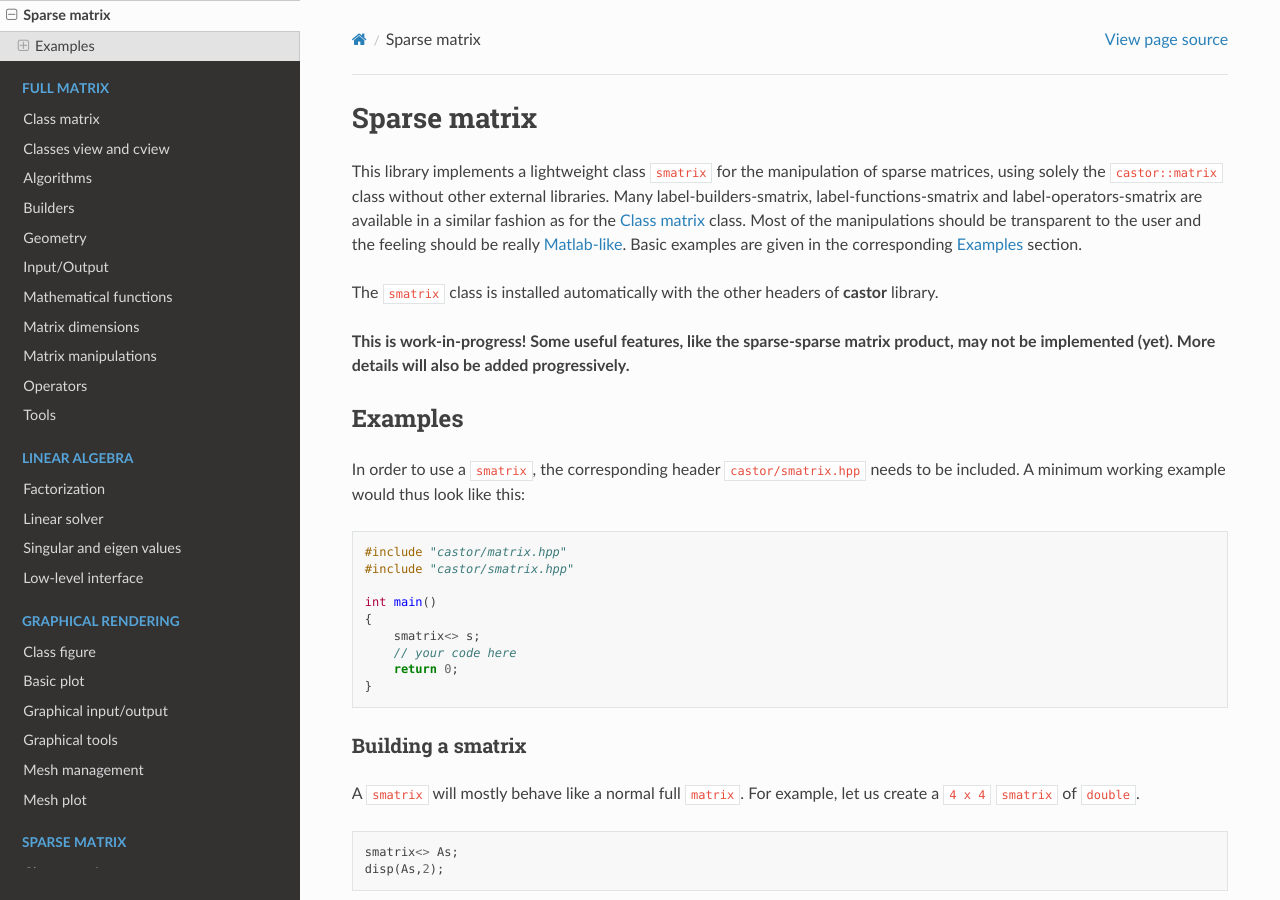
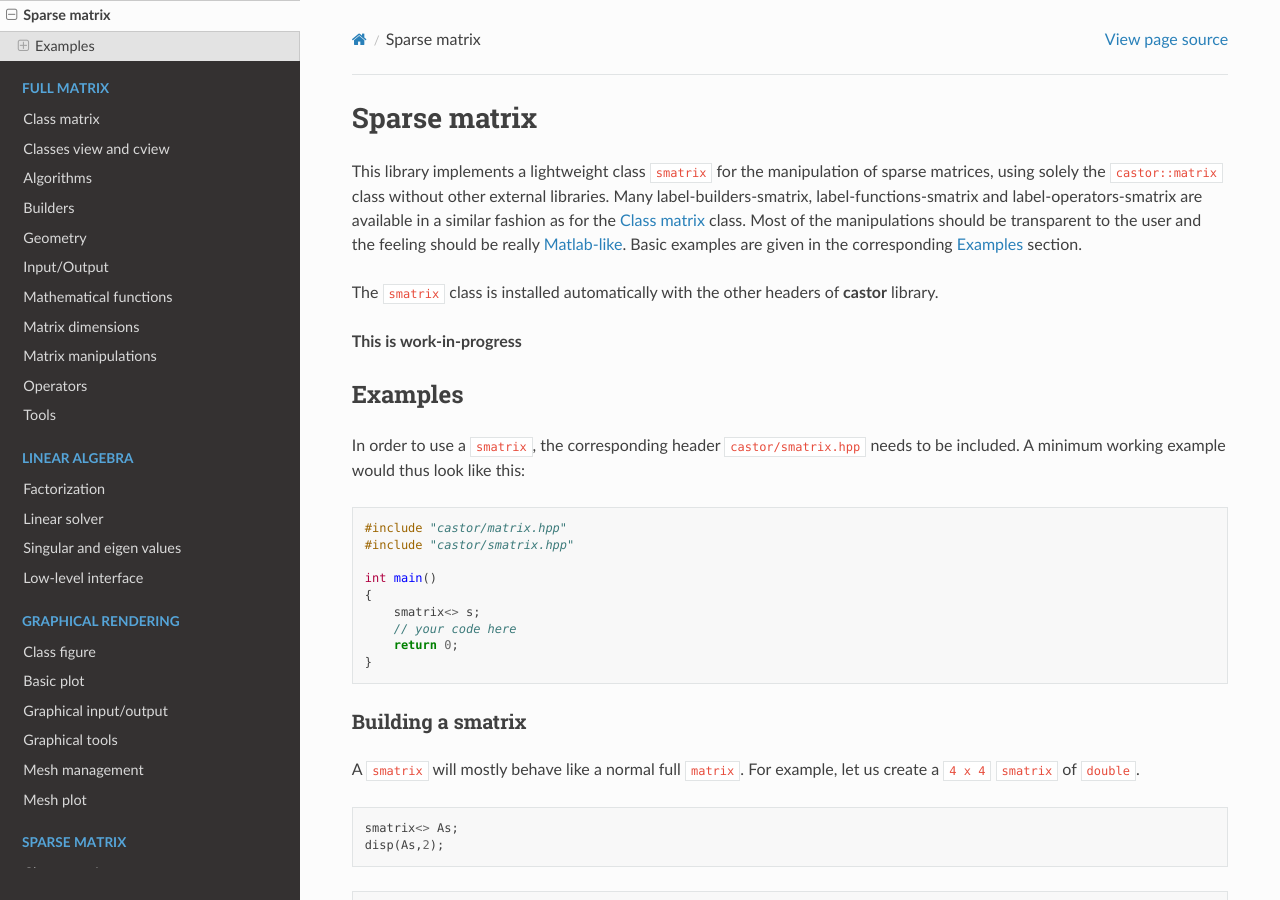
Before and after one commit to leprojetcastor/castor, a Sphinx documentation site: the page built from doc/source/sparse_matrix.rst, in a window 1280 px wide and 900 px high. Built offline with Sphinx 7.4.7 and the Read the Docs theme 2.0.0, drawn with Linux system fonts in a browser that asks for light colours.

Commit message:
add modifications in /sparse_matrix.rst

```diff
--- a/doc/source/sparse_matrix.rst
+++ b/doc/source/sparse_matrix.rst
@@ -8,7 +8,7 @@ This library implements a lightweight class ``smatrix`` for the manipulation of
 
 The ``smatrix`` class is installed automatically with the other headers of **castor** library.
 
-**This is work-in-progress! Some useful features, like the sparse-sparse matrix product, may not be implemented (yet). More details will also be added progressively.**
+**This is work-in-progress**
 
 .. _label-examples-smatrix:
 
```
Also changed, not shown: other parts of doc/source/sparse_matrix.rst (+0 -2 lines).
